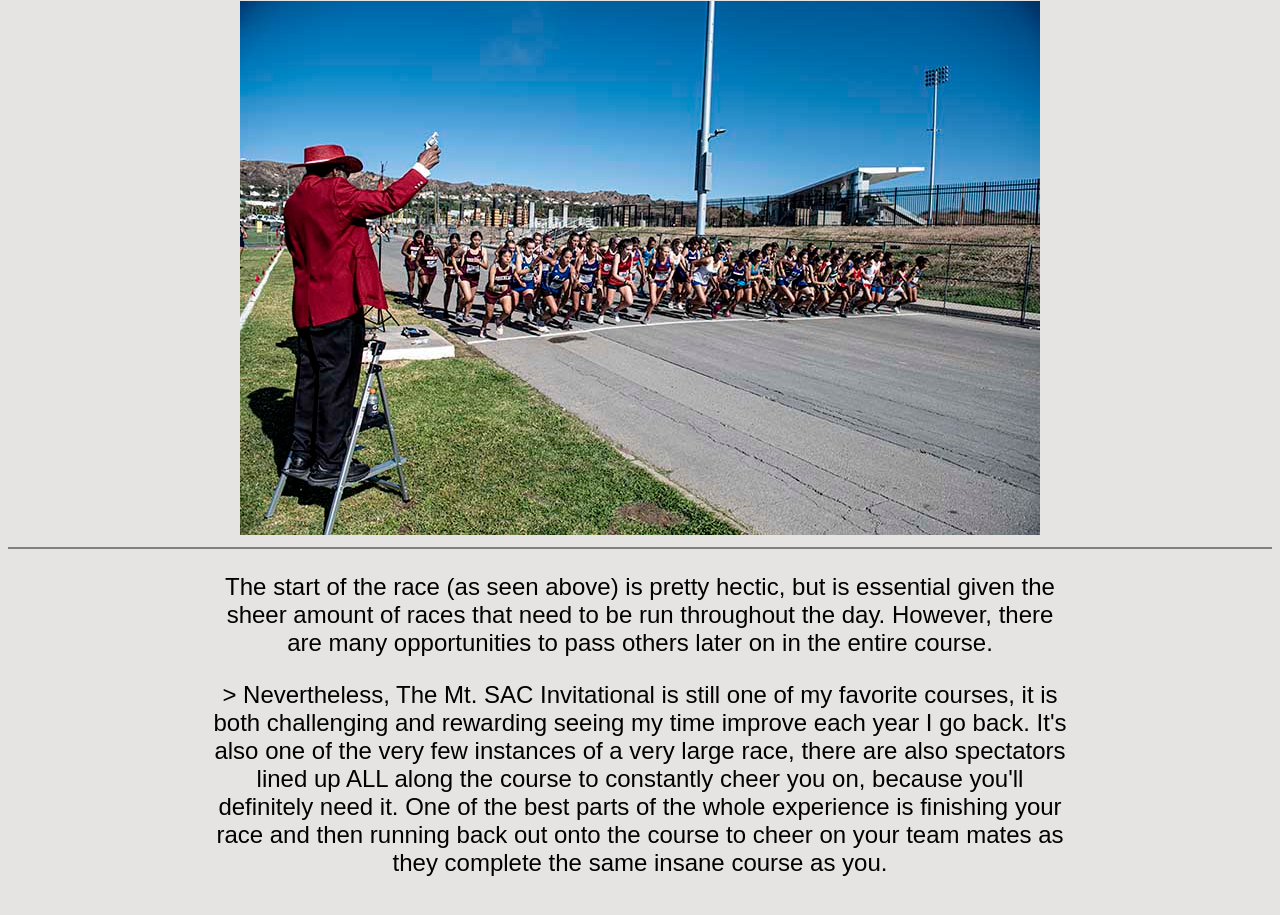
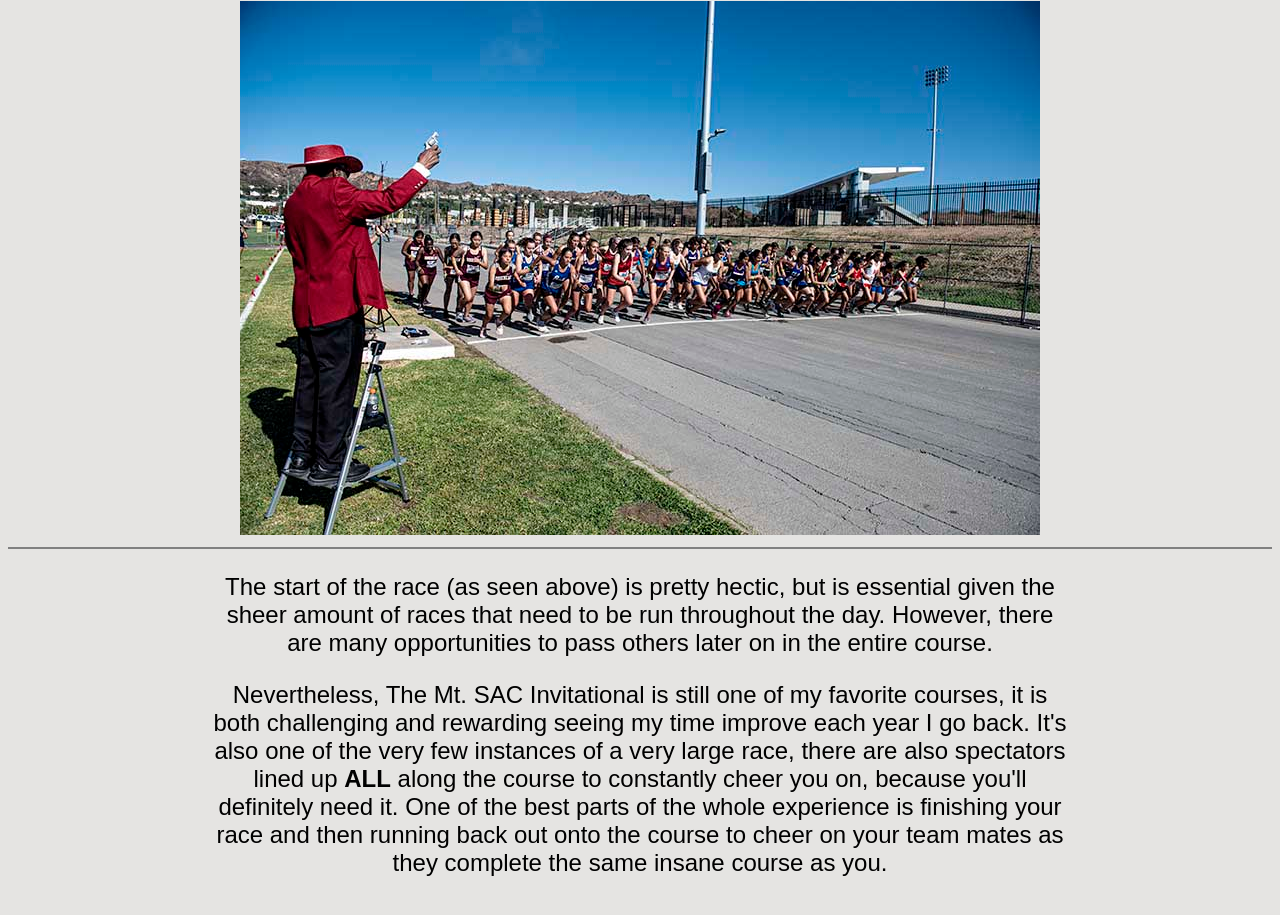
Before and after one commit to JackGarza04/Web-Page, a plain HTML site: page index.html in a window 1280 px wide. Shown: the part 847-1762 px from the top of the page. Drawn offline with Linux system fonts and the light colour scheme.

Commit message:
Added text

```diff
--- a/index.html
+++ b/index.html
@@ -30,8 +30,8 @@
 		<p>
 			The start of the race (as seen above) is pretty hectic, but is essential given the sheer amount of races that need to be run throughout the day. However, there are many opportunities to pass others later on in the entire course.
 		</p>
-		<p class="bottom">>
-			Nevertheless, The Mt. SAC Invitational is still one of my favorite courses, it is both challenging and rewarding seeing my time improve each year I go back. It's also one of the very few instances of a very large race, there are also spectators lined up ALL along the course to constantly cheer you on, because you'll definitely need it. One of the best parts of the whole experience is finishing your race and then running back out onto the course to cheer on your team mates as they complete the same insane course as you.
+		<p class="bottom">
+			Nevertheless, The Mt. SAC Invitational is still one of my favorite courses, it is both challenging and rewarding seeing my time improve each year I go back. It's also one of the very few instances of a very large race, there are also spectators lined up <b>ALL</b> along the course to constantly cheer you on, because you'll definitely need it. One of the best parts of the whole experience is finishing your race and then running back out onto the course to cheer on your team mates as they complete the same insane course as you.
 		</p>
 		<script>
 		//Gets the button
```
